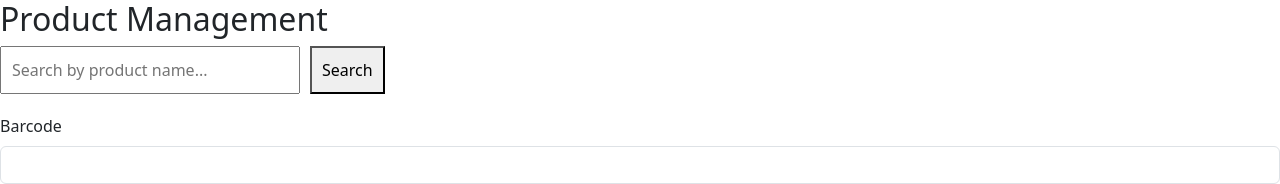
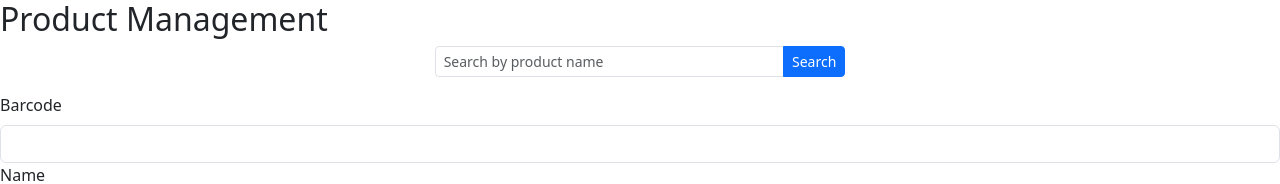
Before and after one commit to cjustine09/ecommerce-frontend, a React (Create React App) app: page / in a window 1280 px wide. Shown: the top 184 px of the page. Built offline with nearby package versions, Linux system fonts and the light colour scheme; no server answers.

Commit message:
Prompt messages and product details shown in a modal for better UX

```diff
--- a/src/components/ProductManagement.js
+++ b/src/components/ProductManagement.js
@@ -1,34 +1,40 @@
-import React, { useState, useEffect } from 'react';
+import React, { useState, useEffect, useCallback } from 'react';
 import { getProducts, addProduct, updateProduct, deleteProduct } from '../api/ProductService';
 import ProductForm from './ProductForm';
 import ProductList from './ProductList';
+import { Alert, Form, Button, InputGroup, Row, Col, Modal } from 'react-bootstrap';
 
 const ProductManagement = () => {
     const [products, setProducts] = useState([]);
-    const [filteredProducts, setFilteredProducts] = useState([]);
     const [formData, setFormData] = useState({ barcode: '', name: '', description: '', price: '', quantity: '', category: '' });
     const [editMode, setEditMode] = useState(false);
     const [currentProductId, setCurrentProductId] = useState(null);
-    const [loading, setLoading] = useState(false);
-    const [successMessage, setSuccessMessage] = useState('');
-    const [searchTerm, setSearchTerm] = useState('');
+    const [message, setMessage] = useState('');
+    const [error, setError] = useState('');
+    const [searchQuery, setSearchQuery] = useState('');
+    const [showModal, setShowModal] = useState(false); // Modal visibility state
+    const [selectedProduct, setSelectedProduct] = useState(null); // Product to display in modal
+
+    const fetchProducts = useCallback(async () => {
+        try {
+            const response = await getProducts();
+            setProducts(response.data);
+        } catch (err) {
+            setError('Failed to fetch products. Please try again later.');
+            clearMessage();
+            console.error('Error fetching products:', err);
+        }
+    }, []);
 
     useEffect(() => {
         fetchProducts();
-    }, []);
+    }, [fetchProducts]);
 
-    const fetchProducts = async () => {
-        setLoading(true);
-        try {
-            const response = await getProducts();
-            setProducts(response.data);
-            setFilteredProducts(response.data); // Initialize filteredProducts
-        } catch (error) {
-            console.error('Error fetching products:', error);
-            alert('Failed to fetch products.');
-        } finally {
-            setLoading(false);
-        }
+    const clearMessage = () => {
+        setTimeout(() => {
+            setMessage('');
+            setError('');
+        }, 5000); // Clear message after 5 seconds
     };
 
     const handleInputChange = (e) => {
@@ -37,53 +43,52 @@ const ProductManagement = () => {
     };
 
     const handleSearchChange = (e) => {
-        setSearchTerm(e.target.value);
+        setSearchQuery(e.target.value);
     };
 
     const handleSearch = () => {
-        // Filter products based on the search term
-        if (searchTerm) {
-            const results = products.filter(product =>
-                product.name.toLowerCase().includes(searchTerm.toLowerCase())
-            );
-            setFilteredProducts(results);
+        const foundProduct = products.find((product) =>
+            product.name.toLowerCase().includes(searchQuery.toLowerCase())
+        );
+
+        if (foundProduct) {
+            setSelectedProduct(foundProduct); // Store product details for modal
+            setShowModal(true); // Open modal
+            setMessage('');
         } else {
-            setFilteredProducts(products); // Reset filtered products if search term is empty
+            setMessage(`Product "${searchQuery}" does not exist.`);
         }
+    };
 
-        // Clear the search input after searching
-        setSearchTerm('');
+    const handleCloseModal = () => {
+        setShowModal(false);
+        setSelectedProduct(null);
     };
 
     const handleSubmit = async (e) => {
         e.preventDefault();
 
-        // Basic validation
-        if (!formData.name || !formData.price || !formData.quantity) {
-            alert('All fields are required.');
-            return;
-        }
         if (formData.price < 0 || formData.quantity < 0) {
-            alert('Price and quantity must be non-negative.');
+            setError('Price and quantity must be non-negative.');
+            clearMessage();
             return;
         }
 
-        setLoading(true);
         try {
             if (editMode) {
                 await updateProduct(currentProductId, formData);
-                setSuccessMessage('Product updated successfully!');
+                setMessage('Product updated successfully!');
             } else {
                 await addProduct(formData);
-                setSuccessMessage('Product added successfully!');
+                setMessage('Product created successfully!');
             }
             fetchProducts();
             resetForm();
-        } catch (error) {
-            console.error('Error saving product:', error.response ? error.response.data : error.message);
-            alert('An error occurred while saving the product.');
-        } finally {
-            setLoading(false);
+            clearMessage();
+        } catch (err) {
+            setError(err.response?.data.message || 'An error occurred while saving the product. Please try again.');
+            clearMessage();
+            console.error('Error saving product:', err);
         }
     };
 
@@ -95,16 +100,15 @@ const ProductManagement = () => {
 
     const handleDelete = async (id) => {
         if (window.confirm('Are you sure you want to delete this product?')) {
-            setLoading(true);
             try {
                 await deleteProduct(id);
+                setMessage('Product deleted successfully!');
                 fetchProducts();
-                alert('Product deleted successfully!');
-            } catch (error) {
-                console.error('Error deleting product:', error.response ? error.response.data : error.message);
-                alert('An error occurred while deleting the product.');
-            } finally {
-                setLoading(false);
+                clearMessage();
+            } catch (err) {
+                setError('An error occurred while deleting the product. Please try again.');
+                clearMessage();
+                console.error('Error deleting product:', err);
             }
         }
     };
@@ -113,26 +117,32 @@ const ProductManagement = () => {
         setFormData({ barcode: '', name: '', description: '', price: '', quantity: '', category: '' });
         setEditMode(false);
         setCurrentProductId(null);
-        setSuccessMessage('');
-        setSearchTerm(''); // Reset search term
-        setFilteredProducts(products); // Reset filtered products
     };
 
     return (
         <div>
             <h2>Product Management</h2>
-            {loading && <p>Loading...</p>}
-            {successMessage && <p>{successMessage}</p>}
-            <div style={{ marginBottom: '20px' }}>
-                <input
-                    type="text"
-                    placeholder="Search by product name..."
-                    value={searchTerm}
-                    onChange={handleSearchChange}
-                    style={{ padding: '10px', width: '300px', marginRight: '10px' }} // Styling for the search input
-                />
-                <button onClick={handleSearch} style={{ padding: '10px' }}>Search</button>
-            </div>
+            {error && <Alert variant="danger">{error}</Alert>} {/* Display error message */}
+            {message && <Alert variant="warning">{message}</Alert>} {/* Display search not found message */}
+
+            {/* Smaller Search Bar */}
+            <Row className="justify-content-center mb-3">
+                <Col xs={8} sm={6} md={4}>
+                    <InputGroup>
+                        <Form.Control
+                            type="text"
+                            placeholder="Search by product name"
+                            value={searchQuery}
+                            onChange={handleSearchChange}
+                            size="sm"
+                        />
+                        <Button variant="primary" size="sm" onClick={handleSearch}>
+                            Search
+                        </Button>
+                    </InputGroup>
+                </Col>
+            </Row>
+
             <ProductForm
                 formData={formData}
                 handleInputChange={handleInputChange}
@@ -140,11 +150,36 @@ const ProductManagement = () => {
                 editMode={editMode}
                 resetForm={resetForm}
             />
+
             <ProductList
-                products={filteredProducts} // Use filteredProducts for display
+                products={products}
                 handleEdit={handleEdit}
                 handleDelete={handleDelete}
             />
+
+            {/* Product Details Modal */}
+            <Modal show={showModal} onHide={handleCloseModal}>
+                <Modal.Header closeButton>
+                    <Modal.Title>Product Details</Modal.Title>
+                </Modal.Header>
+                <Modal.Body>
+                    {selectedProduct && (
+                        <div>
+                            <p><strong>Barcode:</strong> {selectedProduct.barcode}</p>
+                            <p><strong>Name:</strong> {selectedProduct.name}</p>
+                            <p><strong>Description:</strong> {selectedProduct.description}</p>
+                            <p><strong>Price:</strong> ${selectedProduct.price}</p>
+                            <p><strong>Quantity:</strong> {selectedProduct.quantity}</p>
+                            <p><strong>Category:</strong> {selectedProduct.category}</p>
+                        </div>
+                    )}
+                </Modal.Body>
+                <Modal.Footer>
+                    <Button variant="secondary" onClick={handleCloseModal}>
+                        Close
+                    </Button>
+                </Modal.Footer>
+            </Modal>
         </div>
     );
 };
```
